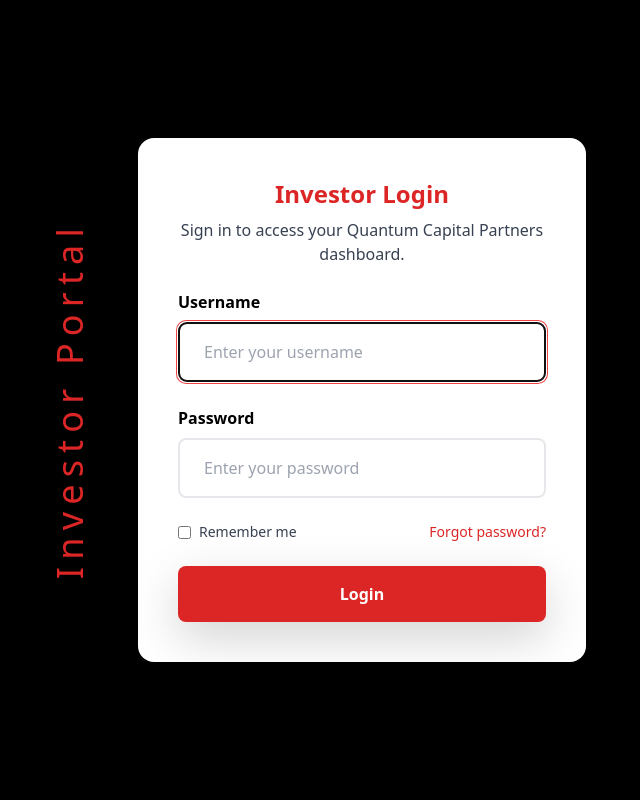
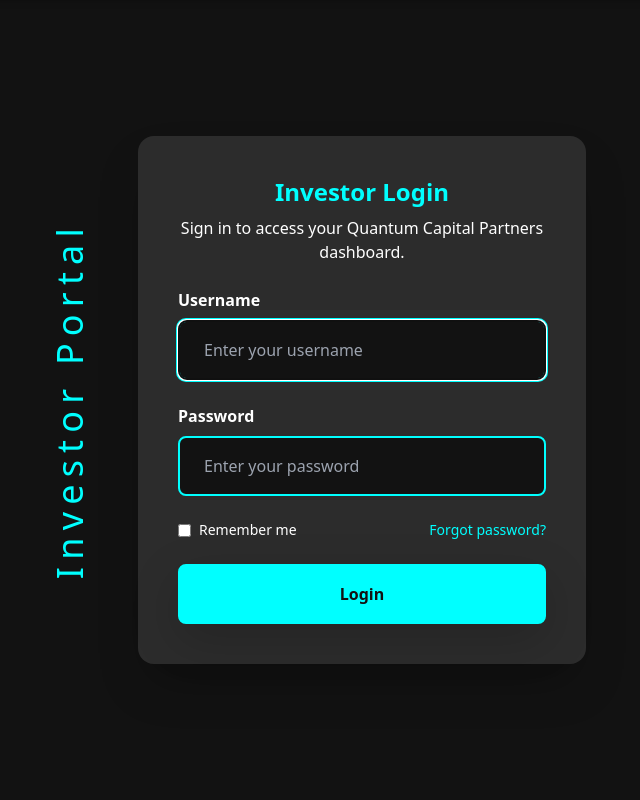
Before and after one commit to Eugene1x/HedgeWeb, a Flask app: page /login in a window 1280 px wide. Shown: the part 65-865 px from the top of the page, without its empty margins (322-962 px from the left). Run offline with Flask 3, Linux system fonts and the light colour scheme; some libraries are stand-ins or nearby versions.

Commit message:
All themes fixed

```diff
--- a/templates/login.html
+++ b/templates/login.html
@@ -3,39 +3,39 @@
 {% block content %}
 <!-- Particles.js Background -->
 <div id="particles-js" class="fixed inset-0 z-0"></div>
-<div class="min-h-screen flex items-center justify-center bg-black relative z-10">
+<div class="min-h-screen flex items-center justify-center bg-[#121212] relative z-10">
     <!-- Vertical Investor Portal Label -->
     <div class="hidden md:flex flex-col items-center justify-center mr-12">
-        <span class="text-red-600 text-4xl font-light tracking-widest"
+        <span class="text-[#00FFFF] text-4xl font-light tracking-widest"
             style="writing-mode: vertical-rl; transform: rotate(180deg); letter-spacing: 0.2em;">Investor Portal</span>
     </div>
     <!-- Login Card -->
-    <div class="w-full max-w-md bg-white rounded-2xl shadow-2xl p-10 flex flex-col items-center">
-        <h2 class="text-2xl font-bold text-red-600 mb-2">Investor Login</h2>
-        <p class="text-gray-700 mb-6 text-center">Sign in to access your Quantum Capital Partners dashboard.</p>
+    <div class="w-full max-w-md bg-[#2C2C2C] rounded-2xl shadow-2xl p-10 flex flex-col items-center">
+        <h2 class="text-2xl font-bold text-[#00FFFF] mb-2">Investor Login</h2>
+        <p class="text-white mb-6 text-center">Sign in to access your Quantum Capital Partners dashboard.</p>
         <form method="post" class="w-full space-y-6">
             <div>
-                <label for="username" class="block text-black font-semibold mb-2">Username</label>
+                <label for="username" class="block text-white font-semibold mb-2">Username</label>
                 <input type="text"
-                    class="w-full px-4 py-3 rounded-lg border-2 border-gray-200 focus:ring-2 focus:ring-red-500 focus:border-red-500 transition-all duration-200"
+                    class="w-full px-4 py-3 rounded-lg border-2 border-[#00FFFF] focus:ring-2 focus:ring-[#00FFFF] focus:border-[#00FFFF] bg-[#121212] text-white transition-all duration-200"
                     id="username" name="username" required autofocus placeholder="Enter your username">
             </div>
             <div>
-                <label for="password" class="block text-black font-semibold mb-2">Password</label>
+                <label for="password" class="block text-white font-semibold mb-2">Password</label>
                 <input type="password"
-                    class="w-full px-4 py-3 rounded-lg border-2 border-gray-200 focus:ring-2 focus:ring-red-500 focus:border-red-500 transition-all duration-200"
+                    class="w-full px-4 py-3 rounded-lg border-2 border-[#00FFFF] focus:ring-2 focus:ring-[#00FFFF] focus:border-[#00FFFF] bg-[#121212] text-white transition-all duration-200"
                     id="password" name="password" required placeholder="Enter your password">
             </div>
             <div class="flex items-center justify-between text-sm">
                 <label class="flex items-center">
                     <input type="checkbox" name="remember"
-                        class="rounded border-gray-300 text-red-600 focus:ring-red-500">
-                    <span class="ml-2 text-gray-700">Remember me</span>
+                        class="rounded border-[#2C2C2C] text-[#00FFFF] focus:ring-[#00FFFF]">
+                    <span class="ml-2 text-white">Remember me</span>
                 </label>
-                <a href="#" class="text-red-600 hover:text-red-800 transition-colors">Forgot password?</a>
+                <a href="#" class="text-[#00FFFF] hover:text-white transition-colors">Forgot password?</a>
             </div>
             <button type="submit"
-                class="w-full bg-red-600 hover:bg-red-700 text-white font-bold py-3 rounded-lg transition-all duration-200 transform hover:scale-105 shadow-lg">Login</button>
+                class="w-full bg-[#00FFFF] hover:bg-[#2C2C2C] text-[#121212] font-bold py-3 rounded-lg transition-all duration-200 transform hover:scale-105 shadow-lg border-2 border-[#00FFFF]">Login</button>
         </form>
     </div>
 </div>
```
Also changed, not shown: templates/invest.html (+17 -17 lines).
